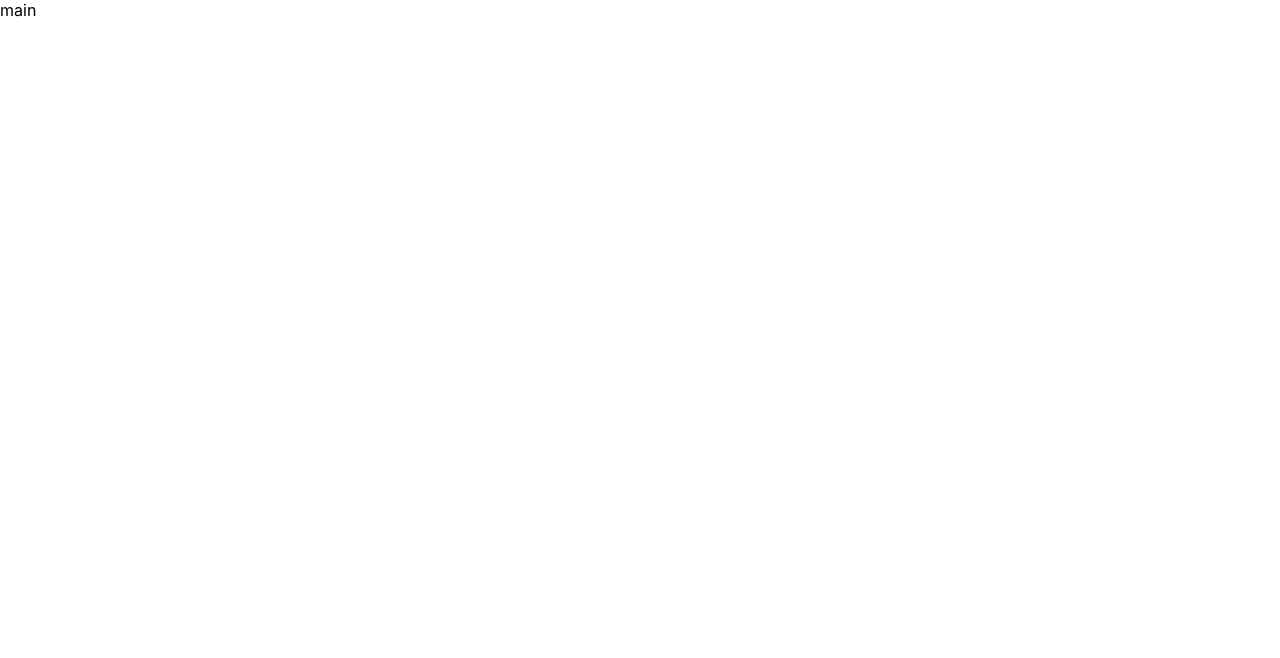
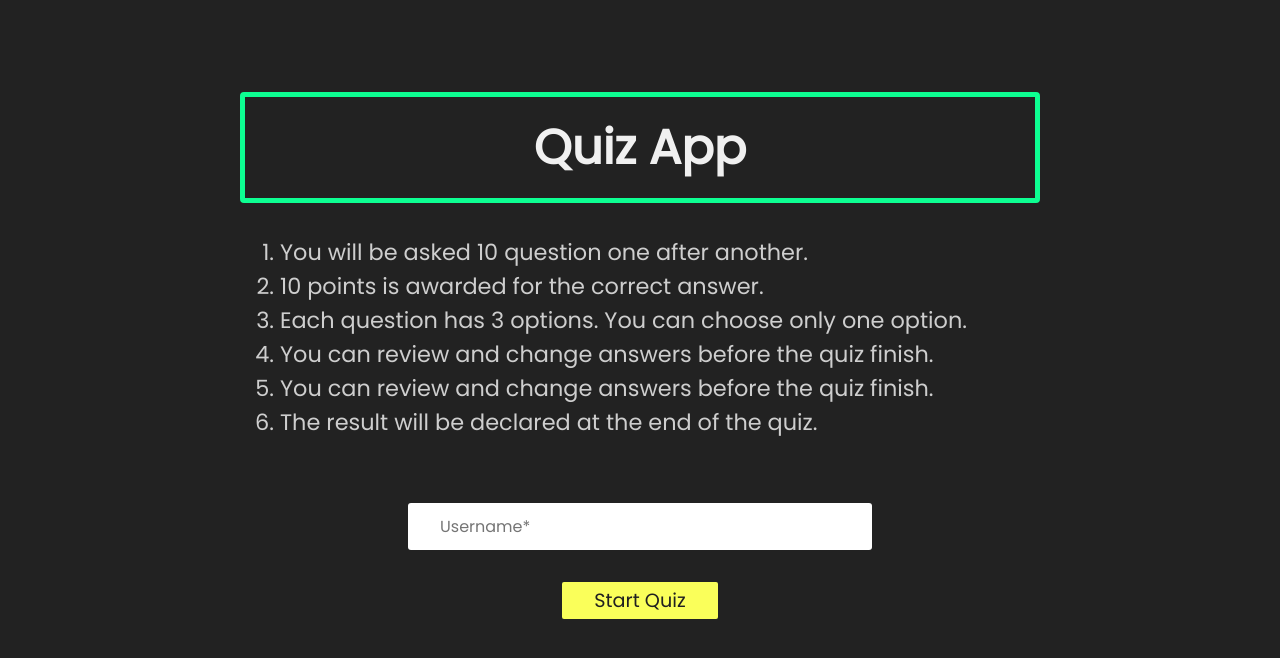
Before and after one commit to utkarsh032/Quiz-App, a React (Create React App) app in the folder client/: page / in a window 1280 px wide. Shown: the top 658 px of the page. Built offline with nearby package versions, Linux system fonts and the light colour scheme.

Commit message:
creating main page (design)

```diff
--- a/client/src/App.css
+++ b/client/src/App.css
@@ -1,38 +1,172 @@
-.App {
-  text-align: center;
+@import url('https://fonts.googleapis.com/css2?family=Poppins&display=swap');
+
+:root{
+  --primary-color: #0DFF92;
+  --dark-color:#222222;
+  --light-color: #f0f0f0;
 }
 
-.App-logo {
-  height: 40vmin;
-  pointer-events: none;
+body, html{
+  height: 100%;
+  background: var(--dark-color)
 }
 
-@media (prefers-reduced-motion: no-preference) {
-  .App-logo {
-    animation: App-logo-spin infinite 20s linear;
-  }
+* > *{
+    font-family: 'Poppins', sans-serif;
 }
 
-.App-header {
-  background-color: #282c34;
-  min-height: 100vh;
-  display: flex;
-  flex-direction: column;
-  align-items: center;
-  justify-content: center;
-  font-size: calc(10px + 2vmin);
-  color: white;
+.container{
+  display: block;
+  position: relative;
+  margin: 40px auto;
+  height: auto;
+  width: 800px;
+  padding: 20px;
 }
 
-.App-link {
-  color: #61dafb;
+.container .title{
+    font-size: 3em;
+    text-align: center;
+    border: 5px solid var(--primary-color);
+    padding: .3em .2em;
+    border-radius: 4px;
 }
 
-@keyframes App-logo-spin {
-  from {
-    transform: rotate(0deg);
-  }
-  to {
-    transform: rotate(360deg);
-  }
+.text-light {
+	color: var(--light-color)
 }
+
+.container ul{
+  list-style: none;
+  margin: 0;
+  padding: 0;
+	overflow: auto;
+}
+
+.container .questions{
+    padding: 3em;
+}
+
+/*
+.container .questions .qid{
+  padding: .2em .7em;
+  color: #222222;
+  background-color: #0DFF92;
+  border-radius: 50px;
+} */
+
+.container .grid{
+    margin-top: 3em;
+    display: grid;
+    grid-template-columns: 1fr 1fr;
+}
+
+
+.container .btn{
+    padding: .2em 1.7em;
+    border: none;
+    border-radius: .1em;
+    font-size: 1.2em;
+}
+
+.container .btn:hover{
+    cursor: pointer;
+    background-color: #f0f0f0;
+    color: #202020;
+}
+
+.next{
+    background-color: var(--primary-color);
+    justify-self: flex-end;
+}
+
+.prev{
+    background-color: #faff5a;
+    justify-self: flex-start;
+}
+
+ul li{
+  color: #AAAAAA;
+  display: block;
+  position: relative;
+  float: left;
+  width: 100%;
+  height: 100px;
+	border-bottom: 1px solid #333;
+}
+
+ul li input[type=radio]{
+  position: absolute;
+  visibility: hidden;
+}
+
+ul li label{
+  display: block;
+  position: relative;
+  font-weight: 300;
+  font-size: 1.35em;
+  padding: 25px 25px 25px 80px;
+  margin: 10px auto;
+  height: 30px;
+  z-index: 9;
+  cursor: pointer;
+  -webkit-transition: all 0.25s linear;
+}
+
+ul li:hover label{
+	color: #FFFFFF;
+}
+
+ul li .check{
+  display: block;
+  position: absolute;
+  border: 5px solid #AAAAAA;
+  border-radius: 100%;
+  height: 25px;
+  width: 25px;
+  top: 30px;
+  left: 20px;
+	z-index: 5;
+	transition: border .25s linear;
+	-webkit-transition: border .25s linear;
+}
+
+ul li:hover .checked {
+  border: 5px solid #FFFFFF;
+}
+
+ul li .check::before {
+  display: block;
+  position: absolute;
+	content: '';
+  border-radius: 100%;
+  height: 15px;
+  width: 15px;
+  top: 5px;
+	left: 5px;
+  margin: auto;
+	transition: background 0.25s linear;
+	-webkit-transition: background 0.25s linear;
+}
+
+
+input[type=radio]:checked ~ .check {
+  border: 5px solid var(--primary-color)
+}
+
+input[type=radio]:checked ~ .check::before{
+  background: var(--primary-color)
+}
+
+input[type=radio]:checked ~ .text-primary{
+  color: var(--primary-color)
+}
+
+/* To get selected option we are using this checked class */
+.checked {
+  border: 5px solid var(--primary-color) !important;
+}
+
+.checked::before{
+  background: var(--primary-color)
+}
--- a/client/src/App.js
+++ b/client/src/App.js
@@ -1,9 +1,9 @@
 import './App.css';
 import { createBrowserRouter, RouterProvider } from 'react-router-dom'
 
-import Main from './components/Main';
-import Quiz from './components/Quiz';
-import Result from './components/Result';
+import Main from './components/Main/Main';
+import Quiz from './components/Quiz/Quiz';
+import Result from './components/Result/Result';
 
 const router = createBrowserRouter([
   { path: '/', element: <Main></Main> },
--- a/client/src/components/Main.js
+++ /dev/null
@@ -1,9 +0,0 @@
-import React from 'react'
-
-export default function Main() {
-  return (
-    <div>
-      main
-    </div>
-  )
-}
--- /dev/null
+++ b/client/src/components/Main/Main.css
@@ -0,0 +1,34 @@
+.container ol li{
+  font-size: 1.4em;
+  color: #cecece;
+}
+
+.start{
+  display: flex;
+  justify-content: center;
+  padding-top: 2em;
+}
+
+.start .btn{
+  padding: .2em 1.7em;
+  border: none;
+  border-radius: .1em;
+  font-size: 1.2em;
+  color: #202020;
+  text-decoration: none;
+  background-color: #faff5a;
+}
+
+#form{
+  display: flex;
+  justify-content: center;
+  margin-top: 4em;
+}
+
+#form .userid{
+  padding: .7em 2em;
+  width: 50%;
+  border: none;
+  border-radius: 3px;
+  font-size: 1em;
+}
--- /dev/null
+++ b/client/src/components/Main/Main.js
@@ -0,0 +1,31 @@
+import React, { useRef } from 'react'
+import { Link } from 'react-router-dom'
+import './Main.css'
+
+export default function Main() {
+  const inputRef = useRef(null)
+
+  return (
+    <div className='container'>
+      <h1 className='title text-light'>Quiz App</h1>
+
+      <ol>
+        <li>You will be asked 10 question one after another.</li>
+        <li>10 points is awarded for the correct answer.</li>
+        <li>Each question has 3 options. You can choose only one option.</li>
+        <li>You can review and change answers before the quiz finish.</li>
+        <li>You can review and change answers before the quiz finish.</li>
+        <li>The result will be declared at the end of  the quiz.</li>
+      </ol>
+
+
+      <form id='form'>
+        <input className='userid' ref={inputRef} type='text' placeholder='Username*' />
+      </form>
+
+      <div className='start'>
+        <Link className='btn' to={'quiz'}>Start Quiz</Link>
+      </div>
+    </div>
+  )
+}
```
Also changed, not shown: client/src/components/Result/Result.css (added, +51 -0 lines), client/src/components/Quiz/Quiz.js (renamed from client/src/components/Quiz.js), client/src/components/Result/Result.js (renamed from client/src/components/Result.js), client/src/index.css (line endings or trailing spaces).
